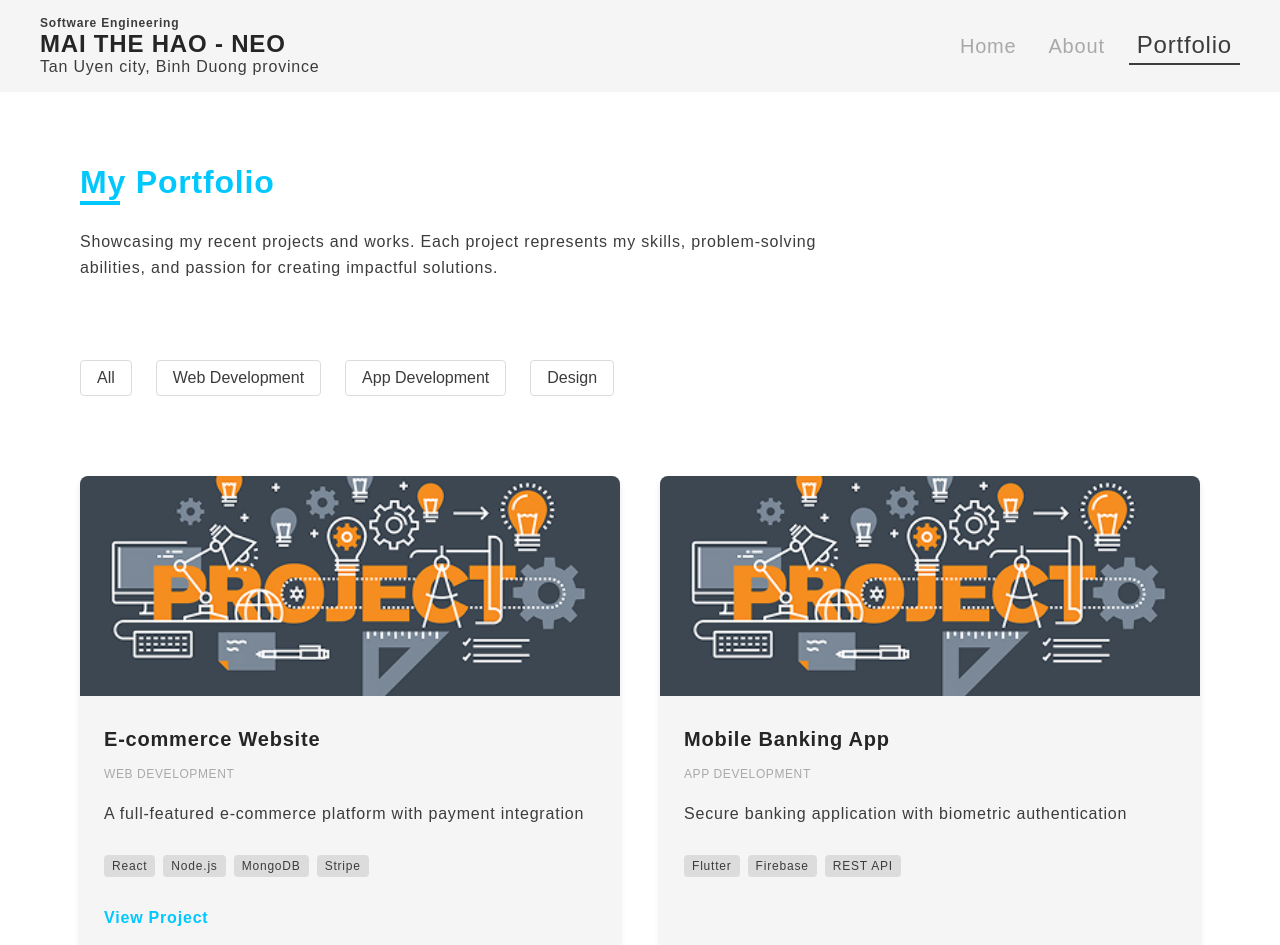
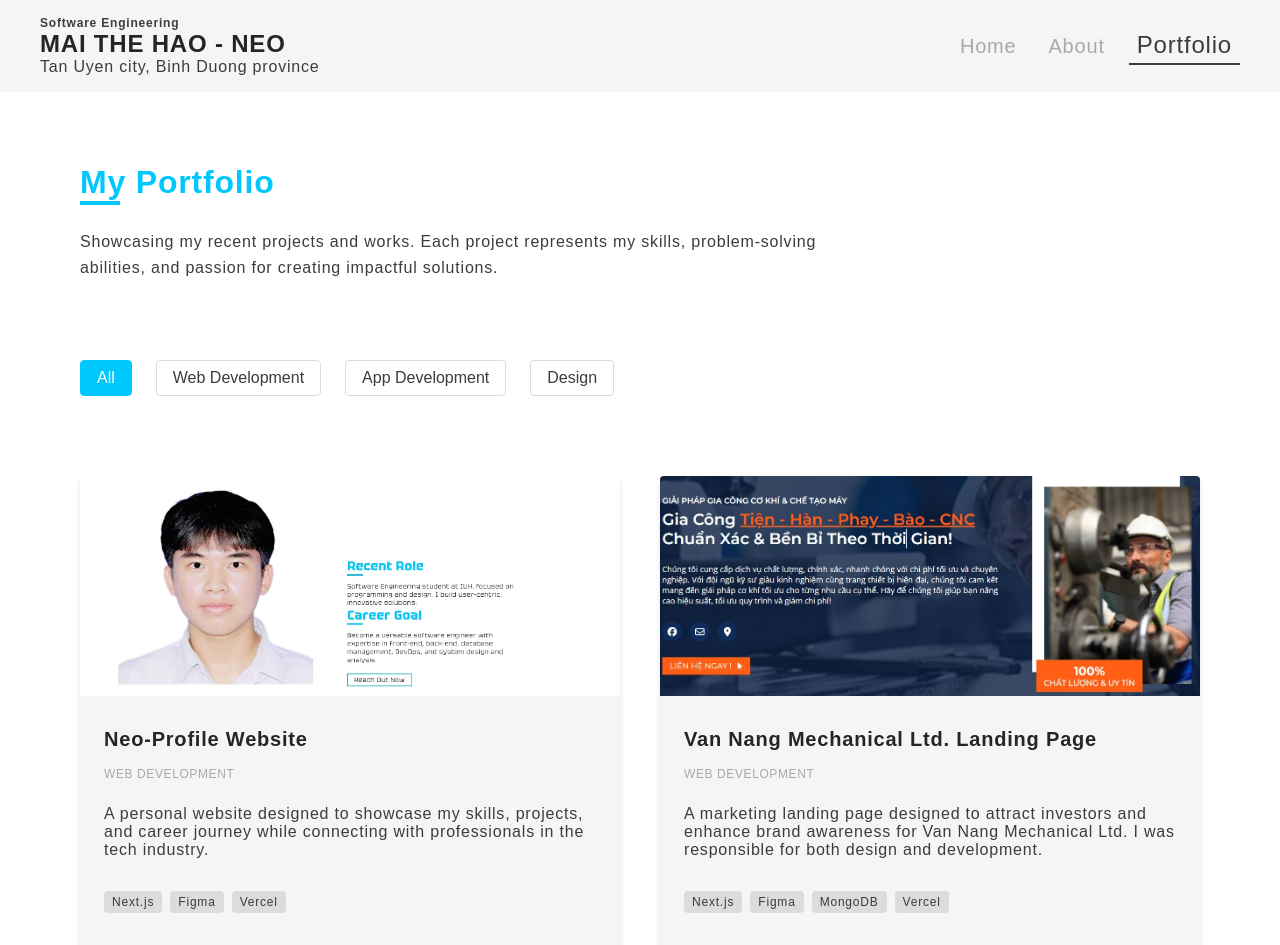
Before and after one commit to MaiTheHao/myprofile-website, a Next.js app: page /portfolio in a window 1280 px wide. Shown: the top 945 px of the page. Built offline with nearby package versions, Linux system fonts and the light colour scheme; a web font is replaced by a local one.

Commit message:
refactor portfolio page; update project details and implement filter functionality

```diff
--- a/src/app/(pages)/portfolio/page.tsx
+++ b/src/app/(pages)/portfolio/page.tsx
@@ -1,4 +1,5 @@
-import React from 'react';
+'use client';
+import React, { useState } from 'react';
 import styles from './Portfolio.module.scss';
 import ProjectCard from '@/components/project_card/ProjectCard';
 import {
@@ -10,6 +11,36 @@ import {
 type Props = {};
 
 function Portfolio({}: Props) {
+  const [activeFilters, setActiveFilters] = useState<string[]>(['All']);
+
+  const handleFilterClick = (filter: string) => {
+    if (filter === 'All') {
+      // If "All" is clicked, reset to only "All"
+      setActiveFilters(['All']);
+    } else {
+      // If any other filter is clicked
+      setActiveFilters((prevFilters) => {
+        // If "All" is currently selected, remove it
+        const filtersWithoutAll = prevFilters.filter((f) => f !== 'All');
+
+        // Check if the filter is already selected
+        if (filtersWithoutAll.includes(filter)) {
+          // Remove the filter if it's already selected
+          const result = filtersWithoutAll.filter((f) => f !== filter);
+          // If no filters left, default to "All"
+          return result.length ? result : ['All'];
+        } else {
+          // Add the new filter
+          return [...filtersWithoutAll, filter];
+        }
+      });
+    }
+  };
+
+  const filteredItems = activeFilters.includes('All')
+    ? PORTFOLIO_ITEMS
+    : PORTFOLIO_ITEMS.filter((item) => activeFilters.includes(item.category));
+
   return (
     <div className={styles.container}>
       <div className={styles.portfolio_header}>
@@ -23,14 +54,20 @@ function Portfolio({}: Props) {
 
       <div className={styles.filter_section}>
         {PORTFOLIO_FILTERS.map((filter) => (
-          <button key={filter} className={styles.filter_button}>
+          <button
+            key={filter}
+            className={`${styles.filter_button} ${
+              activeFilters.includes(filter) ? styles.active : ''
+            }`}
+            onClick={() => handleFilterClick(filter)}
+          >
             {filter}
           </button>
         ))}
       </div>
 
       <div className={styles.portfolio_items}>
-        {PORTFOLIO_ITEMS.map((item) => (
+        {filteredItems.map((item) => (
           <ProjectCard key={item.id} {...item} />
         ))}
       </div>
--- a/src/components/project_card/ProjectCard.module.scss
+++ b/src/components/project_card/ProjectCard.module.scss
@@ -4,7 +4,7 @@
 .portfolio_item {
   @include flex-column(flex-start, flex-start);
   background-color: v.$bg-secondary;
-  border-radius: v.$border-radius-md;
+  border-radius: v.$border-radius-sm;
   overflow: hidden;
   transition: transform 0.3s ease, box-shadow 0.3s ease;
   box-shadow: 0 4px 6px rgba(0, 0, 0, 0.1);
--- a/src/const/user.ts
+++ b/src/const/user.ts
@@ -85,21 +85,23 @@ export const PORTFOLIO_INFO: PortfolioInfo = {
   projects: [
     {
       id: 1,
-      title: 'E-commerce Website',
+      title: 'Neo-Profile Website',
       category: 'Web Development',
-      imageUrl: '/imgs/Default/Project.jpg',
+      imageUrl: '/imgs/Portfolio/My_Profile.jpg',
       description:
-        'A full-featured e-commerce platform with payment integration',
-      technologies: ['React', 'Node.js', 'MongoDB', 'Stripe'],
-      link: 'https://example.com/project1',
+        'A personal website designed to showcase my skills, projects, and career journey while connecting with professionals in the tech industry.',
+      technologies: ['Next.js', 'Figma', 'Vercel'],
+      link: 'https://neo-profile.vercel.app/home',
     },
-  {
+    {
       id: 2,
-      title: 'Mobile Banking App',
-      category: 'App Development',
-      imageUrl: '/imgs/Default/Project.jpg',
-      description: 'Secure banking application with biometric authentication',
-      technologies: ['Flutter', 'Firebase', 'REST API'],
+      title: 'Van Nang Mechanical Ltd. Landing Page',
+      category: 'Web Development',
+      imageUrl: '/imgs/Portfolio/Van_Nang.jpg',
+      description:
+        'A marketing landing page designed to attract investors and enhance brand awareness for Van Nang Mechanical Ltd. I was responsible for both design and development.',
+      technologies: ['Next.js', 'Figma', 'MongoDB', 'Vercel'],
+      link: 'https://vannang.vercel.app/landing',
     },
     {
       id: 3,
```
Also changed, not shown: public/imgs/Portfolio/My_Profile.jpg (added), public/imgs/Portfolio/Van_Nang.jpg (added).
